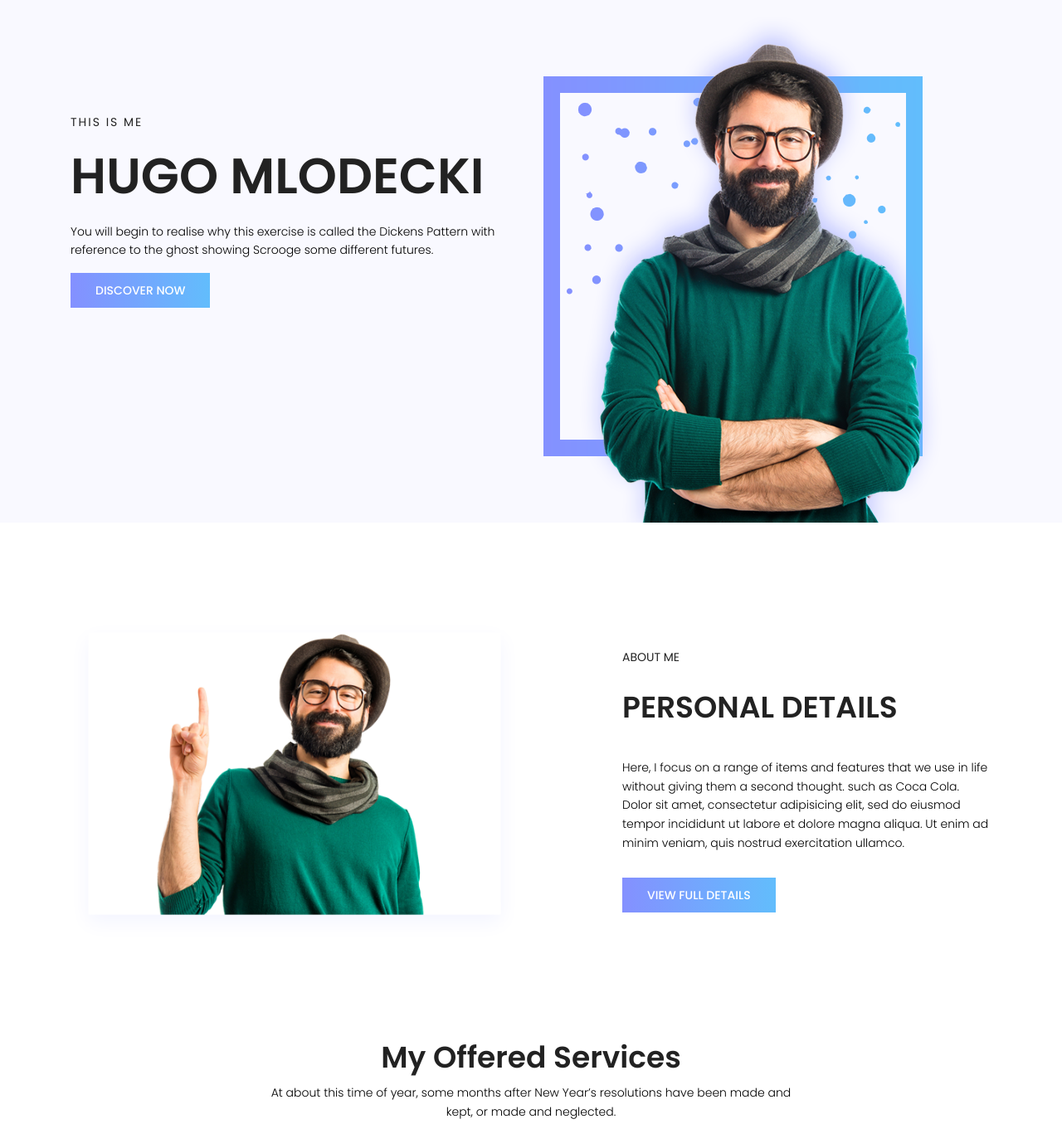
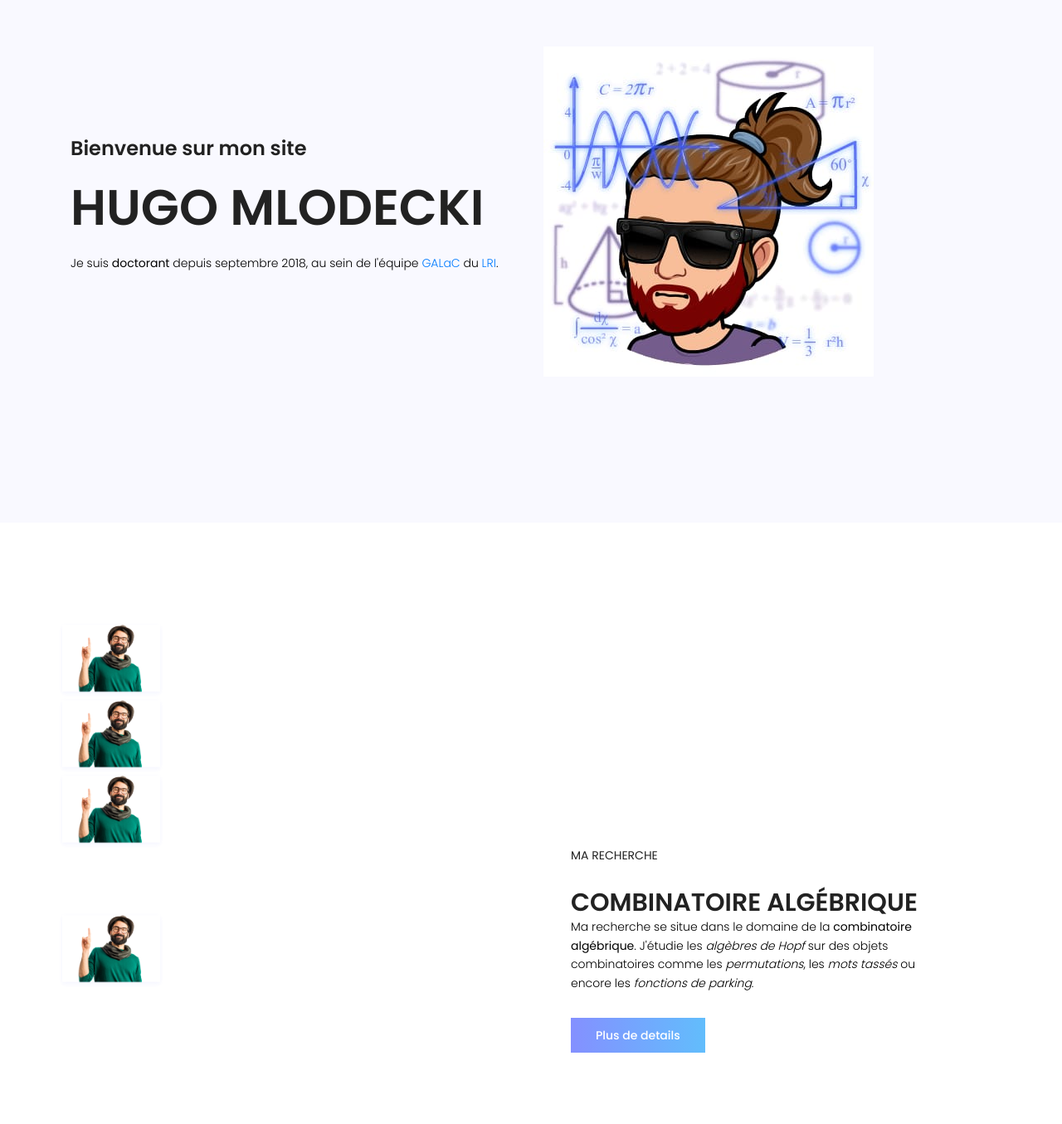
Before and after one commit to hugo-mlodecki/hugo-mlodecki.github.io, a plain HTML site: page index.html in a window 1280 px wide. Shown: the part 120-1475 px from the top of the page at 83% size. Drawn offline with nearby package versions, Linux system fonts and the light colour scheme; some packages are replaced by stand-ins of ours.

Commit message:
update de index

```diff
--- a/index.html
+++ b/index.html
@@ -73,15 +73,17 @@
       <div class="container">
 	<div class="row fullscreen align-items-center justify-content-between">
 	  <div class="col-lg-6 col-md-6 banner-left">
-	    <h6>This is me</h6>
+	    <h3>Bienvenue sur mon site</h3>
 	    <h1>Hugo Mlodecki</h1>
 	    <p>
-	      You will begin to realise why this exercise is called the Dickens Pattern with reference to the ghost showing Scrooge some different futures.
+	      Je suis <strong>doctorant</strong> depuis septembre 2018, au sein
+	      de l'équipe <a href="https://galac.lri.fr/">GALaC</a>
+	      du <a href="http://www.lri.fr/">LRI</a>.
 	    </p>
-	    <a href="#" class="primary-btn text-uppercase">discover now</a>
+	    <!-- <a href="#" class="primary-btn text-uppercase">discover now</a> -->
 	  </div>
-	  <div class="col-lg-6 col-md-6 banner-right d-flex align-self-end">
-	    <img class="img-fluid" src="img/hero-img.png" alt="">
+	  <div class="col-lg-6 col-md-6 banner-right d-flex align-self-center">
+	    <img class="img-fluid" src="img/moi.jpeg" alt="">
 	  </div>
 	</div>
       </div>
@@ -91,17 +93,38 @@
     <!-- Start home-about Area -->
     <section class="home-about-area pt-120">
       <div class="container">
+	<div class="row">
 	  <div class="row align-items-center justify-content-between">
-	  <div class="col-lg-6 col-md-6 home-about-left">
+	    <div class="col-lg-3 col-md-3 home-about-left">
 	      <img class="img-fluid" src="img/about-img.png" alt="">
 	    </div>
+	  </div>
+	  <div class="row align-items-center justify-content-between">
+	    <div class="col-lg-3 col-md-3 home-about-left">
+	      <img class="img-fluid" src="img/about-img.png" alt="">
+	    </div>
+	  </div>
+	  <div class="row align-items-center justify-content-between">
+	    <div class="col-lg-3 col-md-3 home-about-left">
+	      <img class="img-fluid" src="img/about-img.png" alt="">
+	    </div>
+	  </div>
+	  <div class="row align-items-center justify-content-between">
+	    <div class="col-lg-3 col-md-3 home-about-left">
+	      <img class="img-fluid" src="img/about-img.png" alt="">
+	    </div>
+	  </div>
 	  <div class="col-lg-5 col-md-6 home-about-right">
-	    <h6>About Me</h6>
-	    <h1 class="text-uppercase">Personal Details</h1>
+	    <h6>Ma recherche</h6>
+	    <h2 class="text-uppercase">Combinatoire algébrique</h2>
 	    <p>
-	      Here, I focus on a range of items and features that we use in life without giving them a second thought. such as Coca Cola. Dolor sit amet, consectetur adipisicing elit, sed do eiusmod tempor incididunt ut labore et dolore magna aliqua. Ut enim ad minim veniam, quis nostrud exercitation ullamco.
+	      Ma recherche se situe dans le domaine de la
+	      <strong>combinatoire algébrique</strong>. J'étudie
+	      les <em>algèbres de Hopf</em> sur des objets combinatoires comme
+	      les <em>permutations</em>, les <em>mots tassés</em> ou encore
+	      les <em>fonctions de parking</em>.
 	    </p>
-	    <a href="#" class="primary-btn text-uppercase">View Full Details</a>
+	    <a href="recherche.html" class="primary-btn">Plus de details</a>
 	  </div>
 	</div>
       </div>
```
Also changed, not shown: contact.html (+21 -21 lines). Lines whose indentation alone changed are shown as unchanged.
